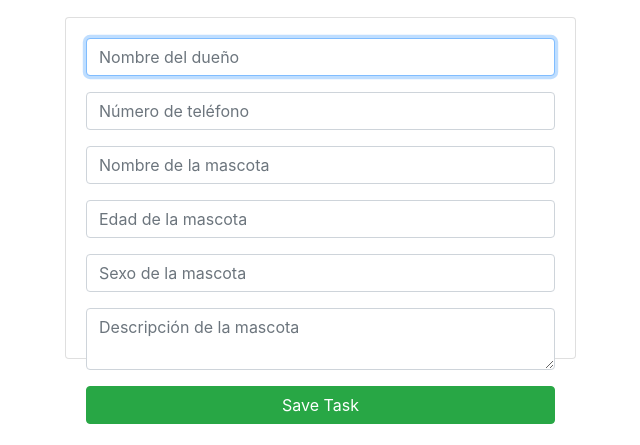
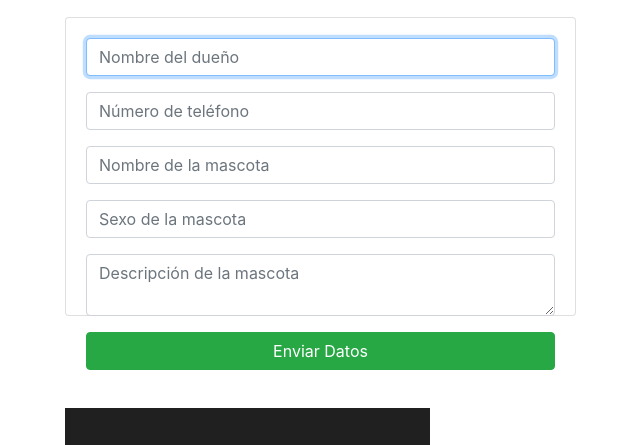
Before and after one commit to keanceva/proyectoFinalLP, a PHP site: page /formulario.php in a window 1280 px wide. Shown: the part 103-548 px from the top of the page, without its empty margins (20-660 px from the left). Run offline with PHP 8.4, Linux system fonts and the light colour scheme; some libraries are stand-ins or nearby versions.

Commit message:
Arreglos

```diff
--- a/db.php
+++ b/db.php
@@ -3,7 +3,7 @@
     $conn = mysqli_connect(
         'localhost',
         'root',
-        '',
+        '19081995',
         'proyectofinal'
     );
 ?>
--- a/formulario.php
+++ b/formulario.php
@@ -21,15 +21,12 @@
                             <input type="text" name="mascota" class="form-control" placeholder="Nombre de la mascota" autofocus>
                         </div>
                         <div  class="form-group">
-                            <input type="text" name="edad" class="form-control" placeholder="Edad de la mascota" autofocus>
+                            <input type="text" name="sexo" class="form-control" placeholder="Sexo de la mascota" autofocus>
                         </div>
                         <div  class="form-group">
-                        <div  class="form-group">
-                            <input type="text" name="sexo" class="form-control" placeholder="Sexo de la mascota" autofocus>
-                        </div>
                             <textarea type="text" name="descripcion" class="form-control" placeholder="Descripción de la mascota" autofocus></textarea>
                         </div>
-                        <input type="submit" class="btn btn-success btn-block" name="save_task" value="Save Task">
+                        <input type="submit" class="btn btn-success btn-block" name="save_task" value="Enviar Datos">
                     </form>
                 </div>
         </div>
--- a/mascota.php
+++ b/mascota.php
@@ -13,9 +13,8 @@
                 <th>Hombre</th>
                 <th>Teléfono</th>
                 <th>Mascota</th>
-                <th>Edad</th>
-                <th>sexo</th>
                 <th>Descripción</th>
+                <th>Sexo</th>
                 <th>Creado</th>
                 <th>Acciones</th>
             </tr>
@@ -30,7 +29,6 @@
                     <td><?php echo $row['telefono'] ?></td>
                     <td><?php echo $row['mascota'] ?></td>
                     <td><?php echo $row['descripcion'] ?></td>
-                    <td><?php echo $row['edad'] ?></td>
                     <td><?php echo $row['sexo'] ?></td>
                     <td><?php echo $row['fecha'] ?></td>
                     <td>
--- a/save_task.php
+++ b/save_task.php
@@ -5,9 +5,8 @@
         $telefono = $_POST['telefono'];
         $mascota = $_POST['mascota'];
         $descripcion = $_POST['descripcion'];
-        $edad = $_POST ['edad'];
         $sexo = $_POST ['sexo'];
-        $query = "INSERT INTO formulario(nombre, telefono, mascota, edad, sexo descripcion) VALUES ('$nombre','$telefono','$mascota', '$edad', '$sexo' '$descripcion')";
+        $query = "INSERT INTO formulario(nombre, telefono, mascota, sexo, descripcion) VALUES ('$nombre','$telefono','$mascota', '$sexo', '$descripcion')";
         $result = mysqli_query($conn,$query);
         if(!$result){
             die("Fallo");
```
